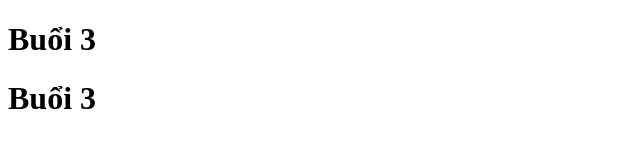
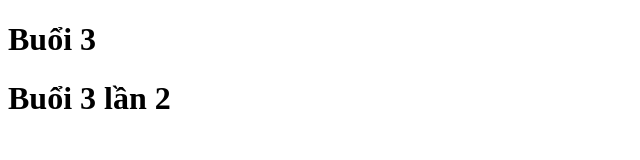
Before and after one commit to NguyenLeHoang2212/buoi3react, a plain HTML site: page index.html in a window 1280 px wide. Shown: the whole page, without its empty margins (0-640 px from the left). Drawn offline with Linux system fonts and the light colour scheme.

Commit message:
Update index.html

```diff
--- a/index.html
+++ b/index.html
@@ -8,6 +8,6 @@
 </head>
 <body>
     <h1>Buổi 3</h1>
-    <h1>Buổi 3</h1>
+    <h1>Buổi 3 lần 2</h1>
 </body>
 </html>
```
